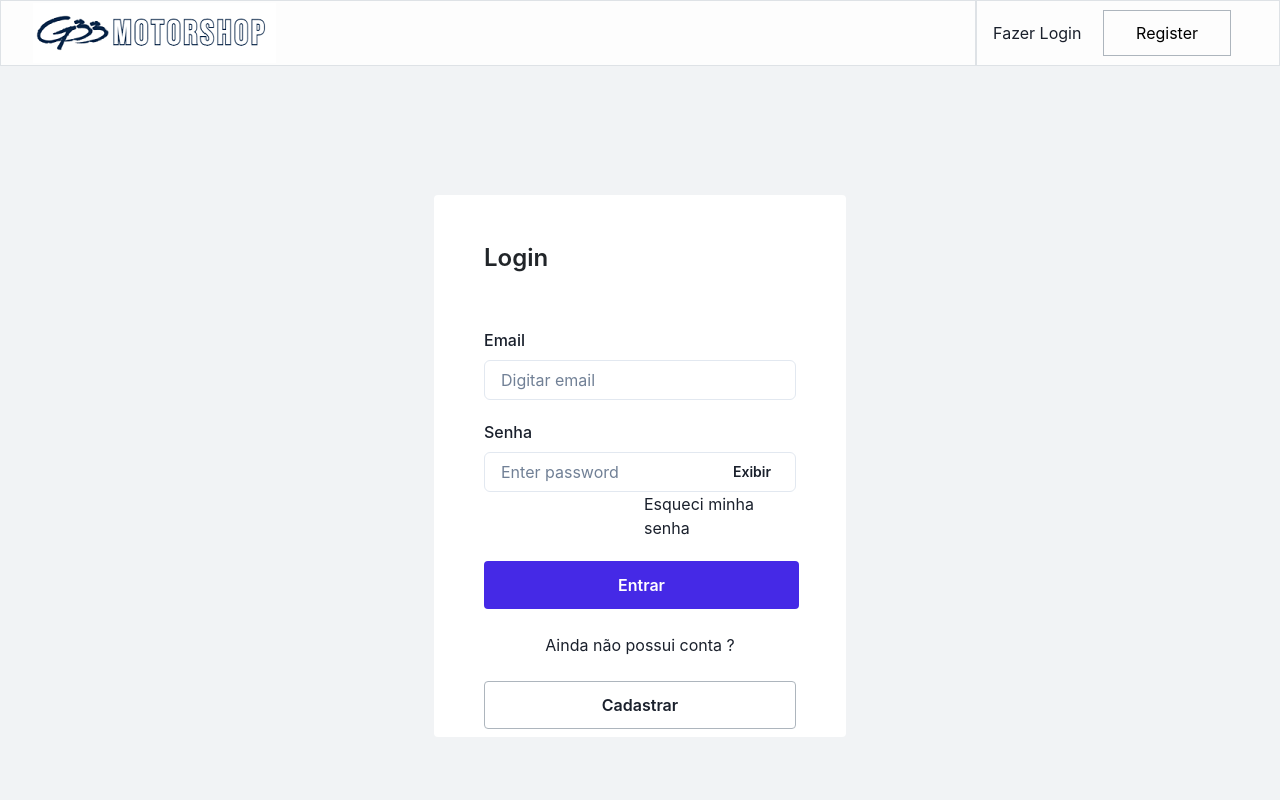
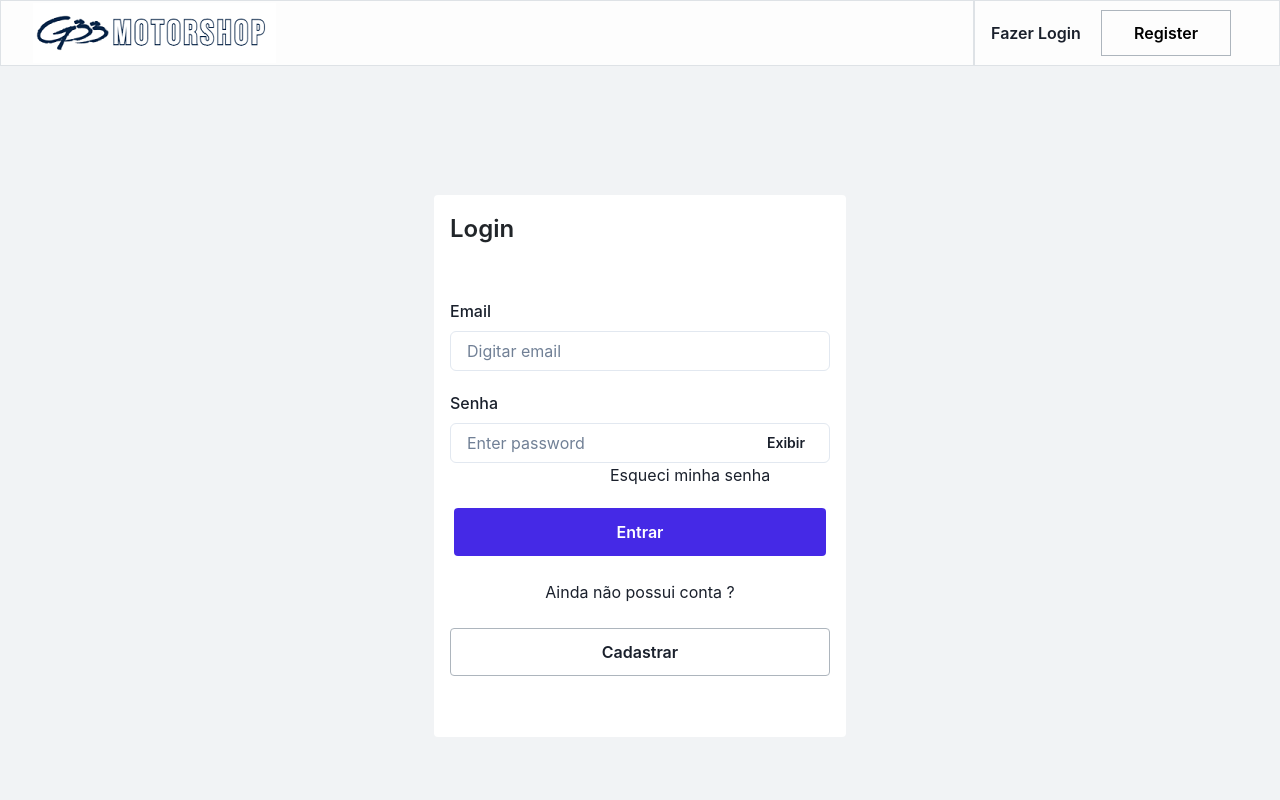
Before and after one commit to MotorShop-g33/front-motorshop-g33, a React (Vite) app: page /login in a window 1280 px wide. Shown: the top 800 px of the page. Built offline with nearby package versions, Linux system fonts and the light colour scheme; no server answers.

Commit message:
fix: md login and heade color

```diff
--- a/src/components/formLogin/index.tsx
+++ b/src/components/formLogin/index.tsx
@@ -42,11 +42,7 @@ export const FormLogin = () => {
   return (
     <>
       <LoginForm onSubmit={handleSubmit(loginUser)}>
-        <FormControl
-          display="flex"
-          flexDirection="column"
-          p="45px 50px 45px 50px"
-        >
+        <FormControl display="flex" flexDirection="column">
           <Heading_5_600>Login</Heading_5_600>
           <FormLabel>Email</FormLabel>
           <Input
@@ -78,7 +74,7 @@ export const FormLogin = () => {
           <span className="forgotPassword">Esqueci minha senha</span>
           <Button_medium_text
             type="submit"
-            set_width="315px"
+            set_width="98%"
             set_background_color="random-13"
             set_text_color="white-fixed"
             set_hover_bg_color="random-10"
--- a/src/components/header/btnHeader.tsx
+++ b/src/components/header/btnHeader.tsx
@@ -59,6 +59,8 @@ export const BtnHeader = () => {
 
       <Flex gap={5} align={"center"} display={{ base: "none", md: "flex" }}>
         <Link
+          fontWeight="600"
+          _hover={{ color: "blue", transitionDuration: "400ms" }}
           width={"90px"}
           colorScheme={"var(--gray-2)"}
           href="http://localhost:5173/login"
@@ -66,6 +68,7 @@ export const BtnHeader = () => {
           Fazer Login
         </Link>
         <Link
+          fontWeight="600"
           border={"solid 1px var(--gray-4)"}
           p={" .6rem 2rem"}
           color={"black"}
--- a/src/pages/LoginPage/index.tsx
+++ b/src/pages/LoginPage/index.tsx
@@ -5,7 +5,12 @@ import { FormLogin } from "../../components/formLogin";
 
 export const LoginPage = () => {
   return (
-    <Flex bg={"var(--gray-8)"} h={"100vh"} alignItems="center">
+    <Flex
+      bg={"var(--gray-8)"}
+      h={"100vh"}
+      justifyContent={"center"}
+      alignItems="center"
+    >
       <FormLogin />
     </Flex>
   );
--- a/src/styles/buttons.ts
+++ b/src/styles/buttons.ts
@@ -59,6 +59,7 @@ export const Button_medium_text = styled.button`
   border-radius: 4px;
   font-size: 16px;
   font-weight: 600;
+  align-self: center;
 
   width: ${({ set_width = "146px" }: iPropsButtons) => set_width};
   color: var(
--- a/src/styles/formLogin.ts
+++ b/src/styles/formLogin.ts
@@ -1,11 +1,14 @@
 import styled from "styled-components";
 
 export const LoginForm = styled.form`
-  width: 412px;
+  width: 95%;
+  max-width: 412px;
   height: 542px;
   margin: 0 auto;
   background-color: var(--white-fixed);
   border-radius: 4px;
+  padding: 1rem;
+  margin: 0 1rem;
 
   h5 {
     margin-bottom: 32px;
```
